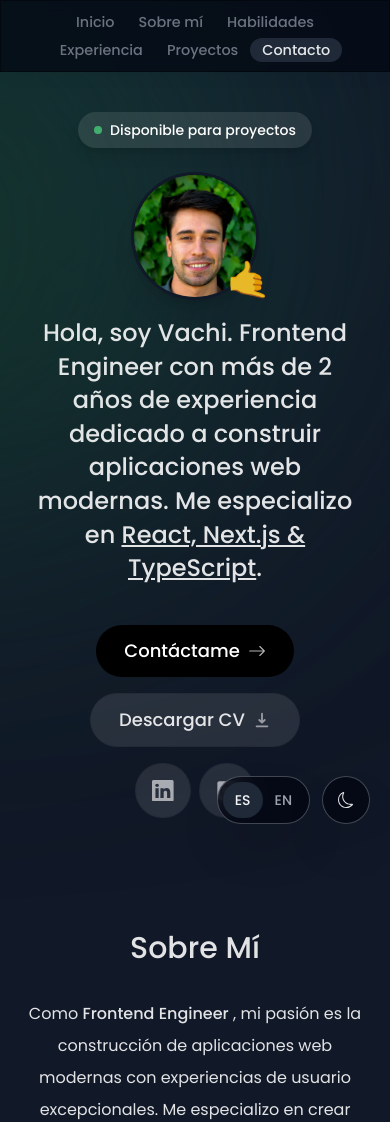
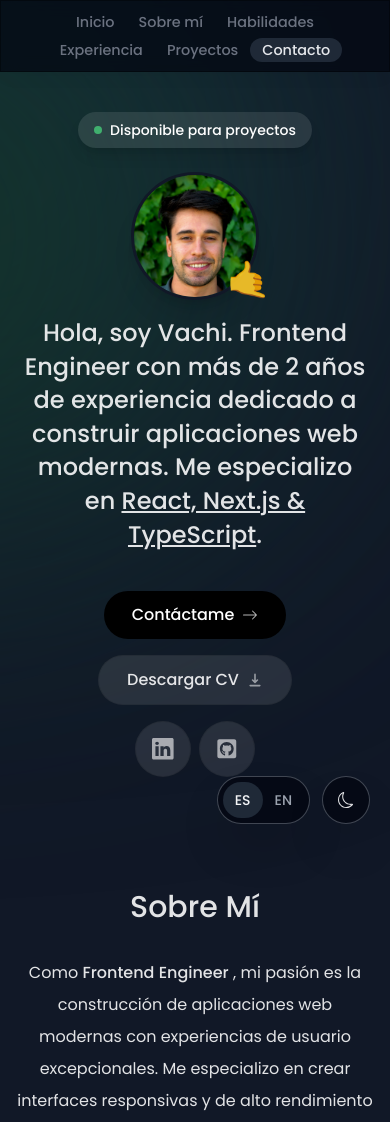
Before and after one commit to valentincharlone/portfolio, a Next.js app: page / in a window 390 px wide. Shown: the top 1122 px of the page. Built offline with nearby package versions, Linux system fonts and the light colour scheme; no server answers.

Commit message:
feat: enhance animations in About and Hero components; adjust stagger effects and update class names for improved styling

```diff
--- a/components/about.tsx
+++ b/components/about.tsx
@@ -4,37 +4,57 @@ import SectionHeading from "./section-heading";
 import { useSectionInView } from "@/lib/hooks";
 import { useLanguage } from "@/context/language-context";
 
+const staggeredContainerVariants = {
+  hidden: { opacity: 0 },
+  visible: {
+    opacity: 1,
+    transition: {
+      staggerChildren: 0.2, // Tiempo de espera entre cada elemento hijo
+    },
+  },
+};
+
+const staggeredItemVariants = {
+  hidden: { opacity: 0, y: 20 },
+  visible: {
+    opacity: 1,
+    y: 0,
+    transition: {
+      duration: 0.5,
+      ease: "easeOut",
+    },
+  },
+};
+
 export default function About() {
   const { t } = useLanguage();
-  const { ref } = useSectionInView("nav.about", );
+  const { ref } = useSectionInView("nav.about");
 
   return (
     <motion.section
+      ref={ref}
+      id="about-staggered"
       className="mb-28 max-w-[45rem] text-center leading-8 sm:mb-40 scroll-mt-28"
-      initial={{ opacity: 0, y: 100 }}
-      whileInView={{ opacity: 1, y: 0 }}
-      transition={{
-        delay: 0.1,
-        duration: 0.3,
-        ease: "easeOut",
-      }}
+      variants={staggeredContainerVariants}
+      initial="hidden"
+      whileInView="visible"
       viewport={{ once: true, amount: 0.3 }}
-      id="about"
-      ref={ref}
     >
-      <SectionHeading>{t("about.title")}</SectionHeading>
-      <p className="mb-3">
+      <motion.div variants={staggeredItemVariants}>
+        <SectionHeading>{t("about.title")}</SectionHeading>
+      </motion.div>
+      <motion.p className="mb-3" variants={staggeredItemVariants}>
         {t("about.intro.part1")}{" "}
         <span className="font-medium">{t("about.intro.role")}</span>{" "}
         {t("about.intro.part2")}
-      </p>
-      <p>
+      </motion.p>
+      <motion.p variants={staggeredItemVariants}>
         {t("about.skills.part1")}{" "}
         <span className="font-medium">{t("about.skills.technologies")}</span>
         {t("about.skills.part2")}{" "}
         <span className="font-medium">{t("about.skills.expanding")}</span>
         {t("about.skills.part3")}
-      </p>
+      </motion.p>
     </motion.section>
   );
 }
--- a/components/contact-links.tsx
+++ b/components/contact-links.tsx
@@ -11,7 +11,7 @@ export default function ContactLinks() {
 
   return (
     <motion.div
-        className="flex flex-col sm:flex-row items-center justify-center gap-4 px-4 text-lg font-medium"
+        className="flex flex-col sm:flex-row items-center justify-center gap-4 px-4 text-base sm:text-lg font-medium"
         initial={{ opacity: 0, y: 100 }}
         animate={{ opacity: 1, y: 0 }}
         transition={{ delay: 0.1 }}
--- a/components/hero.tsx
+++ b/components/hero.tsx
@@ -22,7 +22,7 @@ export default function Hero() {
       </div>
       <ImageProfile />
       <motion.h1
-        className="mb-10 mt-4 px-4 text-2xl font-medium !leading-[1.4] sm:text-4xl"
+        className="mb-10 mt-4 px-2 text-2xl font-medium !leading-[1.4] sm:text-4xl"
         initial={{ opacity: 0, y: 100 }}
         animate={{ opacity: 1, y: 0 }}
       >
```
